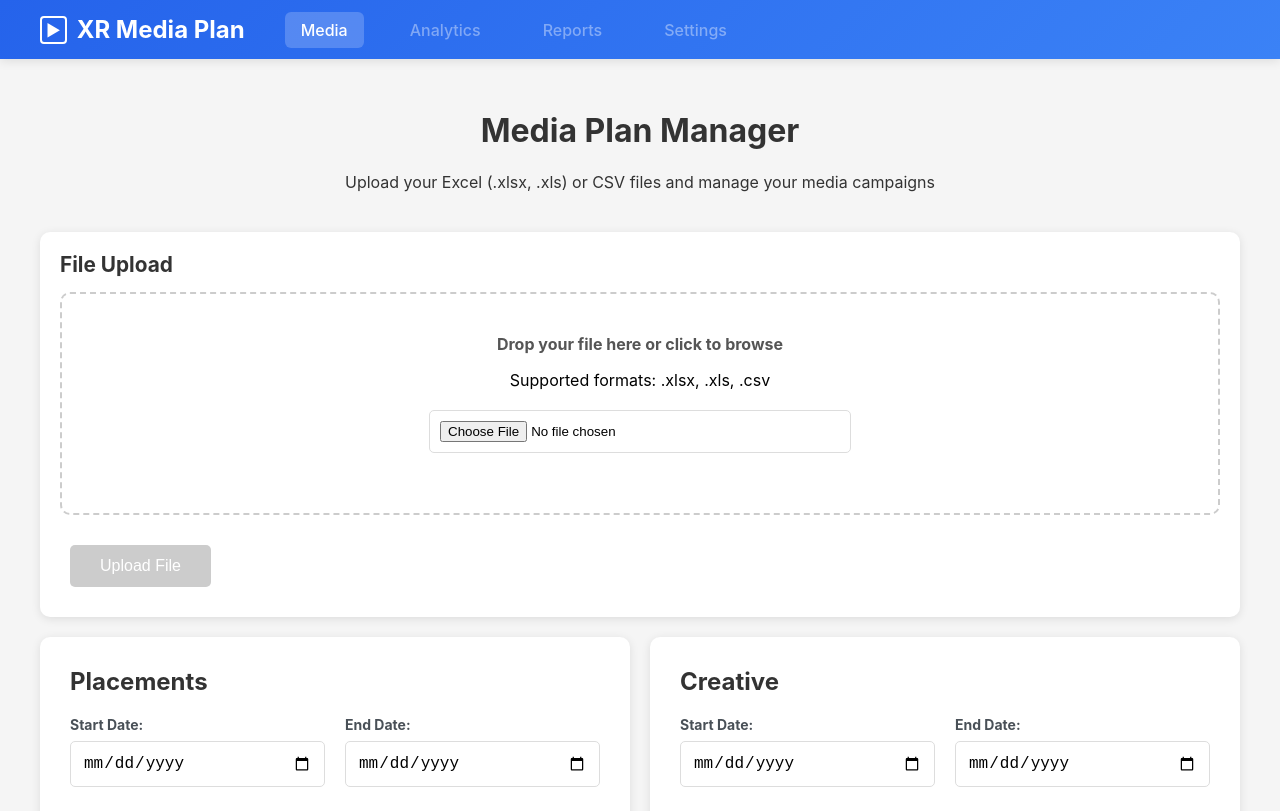
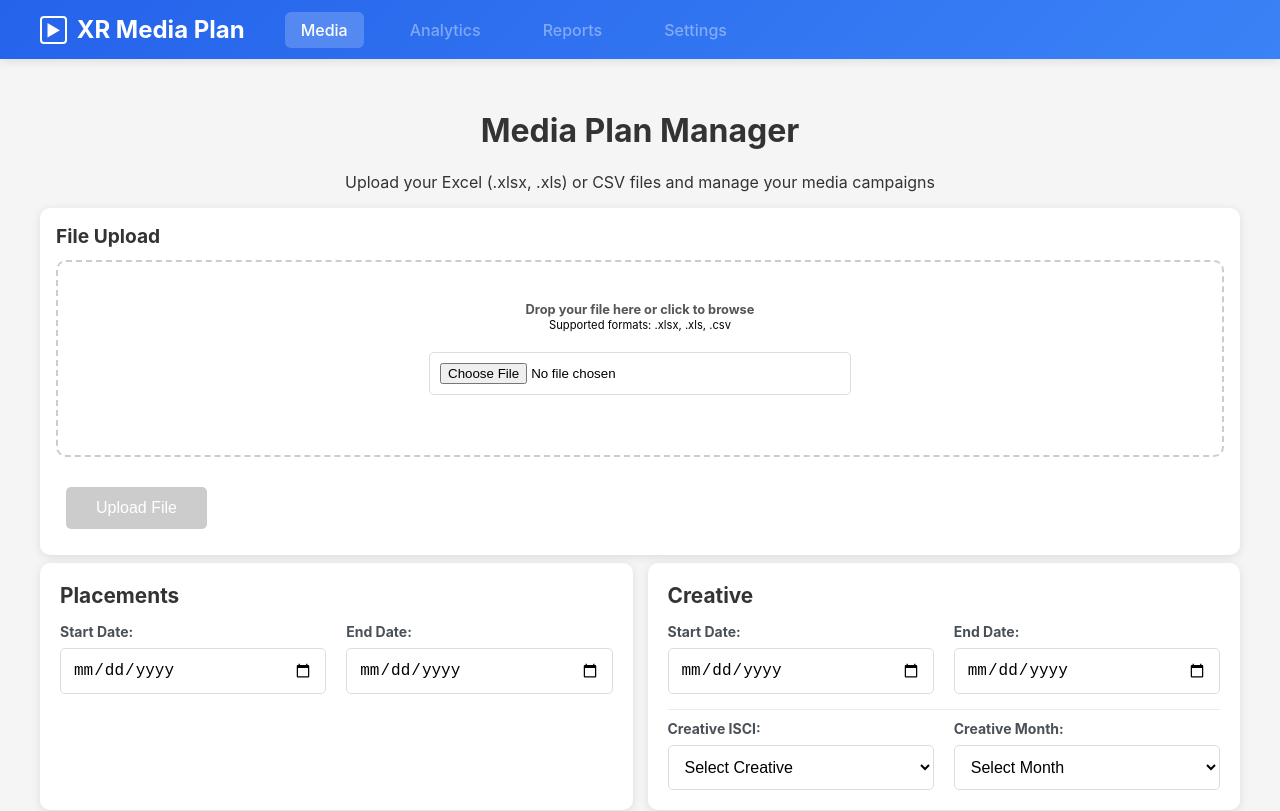
Before and after one commit to qualminds-ai/XR_Media_Plan, a React (Create React App) app in the folder frontend/: page / in a window 1280 px wide. Shown: the top 811 px of the page. Built offline with nearby package versions, Linux system fonts and the light colour scheme; the HTML template or start-up script is replaced by a standard one.

Commit message:
Refactor Media component styles for improved layout and spacing

```diff
--- a/frontend/src/Media.css
+++ b/frontend/src/Media.css
@@ -7,39 +7,44 @@
 
 .header {
   text-align: center;
-  margin-bottom: 40px;
+  margin-bottom: 10px;
   color: #333;
 }
 
 .upload-section {
   background: white;
-  padding: 20px;
+  padding: 16px;
   border-radius: 10px;
   box-shadow: 0 2px 10px rgba(0,0,0,0.1);
-  margin-bottom: 20px;
+  margin-bottom: 8px;
 }
 
 .upload-section h3 {
   margin-top: 0;
-  margin-bottom: 15px;
+  margin-bottom: 12px;
   color: #333;
-  font-size: 1.3rem;
+  font-size: 1.2rem;
 }
 
 .upload-area {
   border: 2px dashed #ccc;
-  padding: 25px;
+  padding: 10px;
   text-align: center;
-  border-radius: 10px;
-  margin-bottom: 15px;
+  border-radius: 6px;
+  margin-bottom: 5px;
   transition: border-color 0.3s ease;
 }
 
 .upload-area h4 {
   margin-top: 0;
-  margin-bottom: 8px;
+  margin-bottom: 1px;
   color: #555;
-  font-size: 1rem;
+  font-size: 0.8rem;
+}
+
+.upload-area p {
+  margin: 0 0 5px 0;
+  font-size: 0.7rem;
 }
 
 .upload-area:hover {
@@ -164,15 +169,15 @@
 
 .file-details {
   background: #f8f9fa;
-  padding: 10px;
-  border-radius: 5px;
-  margin: 10px 0;
+  padding: 6px;
+  border-radius: 4px;
+  margin: 6px 0;
 }
 
 .file-details p {
-  margin: 3px 0;
+  margin: 1px 0;
   color: #495057;
-  font-size: 0.9rem;
+  font-size: 0.8rem;
 }
 
 .upload-area {
@@ -394,7 +399,7 @@
 .generate-btn {
   background-color: #28a745;
   color: white;
-  padding: 15px 40px;
+  padding: 15px 100px;
   border: none;
   border-radius: 8px;
   cursor: pointer;
@@ -402,6 +407,7 @@
   font-weight: bold;
   transition: background-color 0.3s ease;
   box-shadow: 0 2px 4px rgba(0,0,0,0.1);
+  min-width: 700px;
 }
 
 .generate-btn:hover {
@@ -417,8 +423,8 @@
 .sections-container {
   display: grid;
   grid-template-columns: 1fr 1fr;
-  gap: 20px;
-  margin-bottom: 30px;
+  gap: 15px;
+  margin-bottom: 15px;
 }
 
 @media (max-width: 768px) {
@@ -430,16 +436,16 @@
 /* Placements Section Styles */
 .placements-section {
   background: white;
-  padding: 30px;
+  padding: 20px;
   border-radius: 10px;
   box-shadow: 0 2px 10px rgba(0,0,0,0.1);
 }
 
 .placements-section h3 {
   margin-top: 0;
-  margin-bottom: 20px;
+  margin-bottom: 15px;
   color: #333;
-  font-size: 1.5rem;
+  font-size: 1.3rem;
 }
 
 .date-inputs {
@@ -481,22 +487,22 @@
 /* Creative Section Styles */
 .creative-section {
   background: white;
-  padding: 30px;
+  padding: 20px;
   border-radius: 10px;
   box-shadow: 0 2px 10px rgba(0,0,0,0.1);
 }
 
 .creative-section h3 {
   margin-top: 0;
-  margin-bottom: 20px;
+  margin-bottom: 15px;
   color: #333;
-  font-size: 1.5rem;
+  font-size: 1.3rem;
 }
 
 /* ISCI Section Styles */
 .isci-section {
-  margin-top: 30px;
-  padding-top: 20px;
+  margin-top: 15px;
+  padding-top: 10px;
 }
 
 .dropdown-inputs {
```
